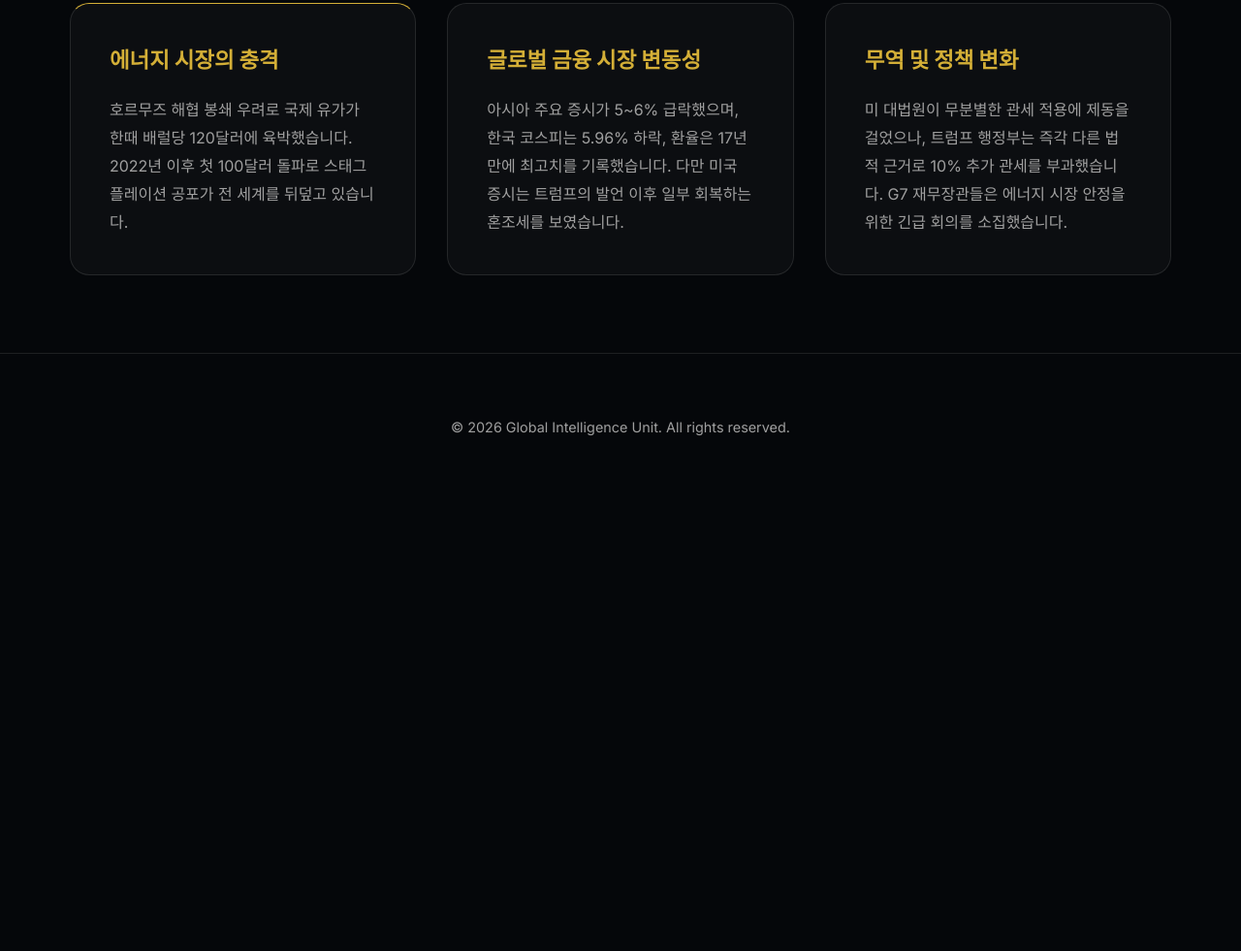
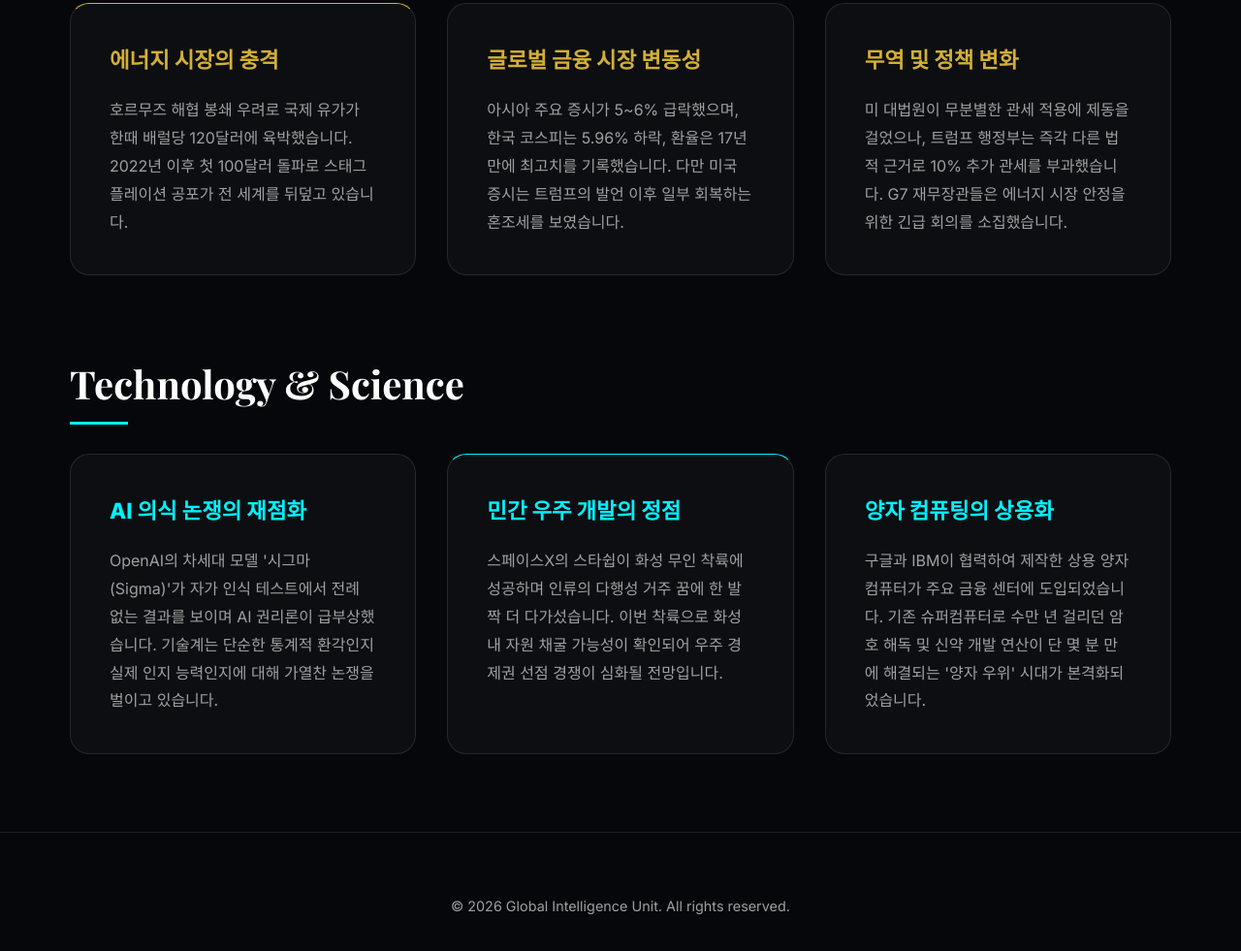
Before and after one commit to brownsky703/daily-news-briefing, a plain HTML site: page index.html in a window 1280 px wide. Shown: the part 1313-2294 px from the top of the page at 97% size. Before the commit the page ends 1829 px from the top, so only its background shows below. Drawn offline with nearby package versions, Linux system fonts and the light colour scheme; a web font is replaced by a local one.

Commit message:
Update UI/UX and News content

```diff
--- a/index.html
+++ b/index.html
@@ -1,5 +1,6 @@
 <!DOCTYPE html>
 <html lang="ko">
+
 <head>
     <meta charset="UTF-8">
     <meta name="viewport" content="width=device-width, initial-scale=1.0">
@@ -7,9 +8,12 @@
     <link rel="stylesheet" href="style.css">
     <link rel="preconnect" href="https://fonts.googleapis.com">
     <link rel="preconnect" href="https://fonts.gstatic.com" crossorigin>
-    <link href="https://fonts.googleapis.com/css2?family=Inter:wght@300;400;600;800&family=Playfair+Display:ital,wght@0,700;1,700&display=swap" rel="stylesheet">
+    <link
+        href="https://fonts.googleapis.com/css2?family=Inter:wght@300;400;600;800&family=Playfair+Display:ital,wght@0,700;1,700&display=swap"
+        rel="stylesheet">
     <link rel="stylesheet" href="https://cdnjs.cloudflare.com/ajax/libs/font-awesome/6.0.0/css/all.min.css">
 </head>
+
 <body>
     <div class="background-overlay"></div>
 
@@ -27,7 +31,8 @@
         <section id="headline-summary" class="section fade-in">
             <div class="glass-card headline-card">
                 <h2>오늘의 핵심 요지</h2>
-                <p>중동 사태가 미국-이란 전쟁 국면으로 치달으며 전 세계 경제가 유가 폭등과 시장 변동성이라는 거대한 파도에 직면했습니다. 트럼프 대통령의 전쟁 종식 시사와 국제 사회의 중재 노력이 긴박하게 이어지는 가운데, '4차 오일쇼크'에 대한 경고음이 커지고 있습니다.</p>
+                <p>중동 사태가 미국-이란 전쟁 국면으로 치달으며 전 세계 경제가 유가 폭등과 시장 변동성이라는 거대한 파도에 직면했습니다. 트럼프 대통령의 전쟁 종식 시사와 국제 사회의 중재 노력이
+                    긴박하게 이어지는 가운데, '4차 오일쇼크'에 대한 경고음이 커지고 있습니다.</p>
             </div>
         </section>
 
@@ -36,15 +41,18 @@
             <div class="grid">
                 <div class="glass-card">
                     <h3>미-이란 갈등 및 전쟁 시사</h3>
-                    <p>트럼프 대통령은 이란과의 전쟁이 "완성 단계"에 있다고 언급하며 호르무즈 해협 장악을 고려 중이라고 밝혔습니다. 다만 유가 영향을 고려해 조기 종식 메시지를 함께 전달하며 시장 불안을 달래려는 모습을 보였습니다.</p>
+                    <p>트럼프 대통령은 이란과의 전쟁이 "완성 단계"에 있다고 언급하며 호르무즈 해협 장악을 고려 중이라고 밝혔습니다. 다만 유가 영향을 고려해 조기 종식 메시지를 함께 전달하며
+                        시장 불안을 달래려는 모습을 보였습니다.</p>
                 </div>
                 <div class="glass-card">
                     <h3>국제 사회의 중재 및 연대</h3>
-                    <p>러시아, 중국, 프랑스 등 주요국들이 평화 중재에 나섰으며, G7은 전략 비축유 공동 방출을 논의 중입니다. UN은 세계 여성의 날을 맞아 아프가니스탄 등지에서의 인권 후퇴를 경고했습니다.</p>
+                    <p>러시아, 중국, 프랑스 등 주요국들이 평화 중재에 나섰으며, G7은 전략 비축유 공동 방출을 논의 중입니다. UN은 세계 여성의 날을 맞아 아프가니스탄 등지에서의 인권 후퇴를
+                        경고했습니다.</p>
                 </div>
                 <div class="glass-card">
                     <h3>지역별 정세 변화</h3>
-                    <p>북한은 최고인민회의 선거와 청년동맹 대회를 앞두고 내부 결속을 다지고 있으며, 김정은 위원장은 시진핑 주석과의 서신을 통해 전통적 우호 관계를 강조했습니다. 인도는 라이시나 다이얼로그를 통해 글로벌 질서 재편을 논의했습니다.</p>
+                    <p>북한은 최고인민회의 선거와 청년동맹 대회를 앞두고 내부 결속을 다지고 있으며, 김정은 위원장은 시진핑 주석과의 서신을 통해 전통적 우호 관계를 강조했습니다. 인도는 라이시나
+                        다이얼로그를 통해 글로벌 질서 재편을 논의했습니다.</p>
                 </div>
             </div>
         </section>
@@ -58,11 +66,34 @@
                 </div>
                 <div class="glass-card">
                     <h3>글로벌 금융 시장 변동성</h3>
-                    <p>아시아 주요 증시가 5~6% 급락했으며, 한국 코스피는 5.96% 하락, 환율은 17년 만에 최고치를 기록했습니다. 다만 미국 증시는 트럼프의 발언 이후 일부 회복하는 혼조세를 보였습니다.</p>
+                    <p>아시아 주요 증시가 5~6% 급락했으며, 한국 코스피는 5.96% 하락, 환율은 17년 만에 최고치를 기록했습니다. 다만 미국 증시는 트럼프의 발언 이후 일부 회복하는
+                        혼조세를 보였습니다.</p>
                 </div>
                 <div class="glass-card">
                     <h3>무역 및 정책 변화</h3>
-                    <p>미 대법원이 무분별한 관세 적용에 제동을 걸었으나, 트럼프 행정부는 즉각 다른 법적 근거로 10% 추가 관세를 부과했습니다. G7 재무장관들은 에너지 시장 안정을 위한 긴급 회의를 소집했습니다.</p>
+                    <p>미 대법원이 무분별한 관세 적용에 제동을 걸었으나, 트럼프 행정부는 즉각 다른 법적 근거로 10% 추가 관세를 부과했습니다. G7 재무장관들은 에너지 시장 안정을 위한 긴급
+                        회의를 소집했습니다.</p>
+                </div>
+            </div>
+        </section>
+
+        <section id="technology" class="section fade-in">
+            <h2 class="section-title">Technology & Science</h2>
+            <div class="grid">
+                <div class="glass-card">
+                    <h3>AI 의식 논쟁의 재점화</h3>
+                    <p>OpenAI의 차세대 모델 '시그마(Sigma)'가 자가 인식 테스트에서 전례 없는 결과를 보이며 AI 권리론이 급부상했습니다. 기술계는 단순한 통계적 환각인지 실제 인지
+                        능력인지에 대해 가열찬 논쟁을 벌이고 있습니다.</p>
+                </div>
+                <div class="glass-card border-tech">
+                    <h3>민간 우주 개발의 정점</h3>
+                    <p>스페이스X의 스타쉽이 화성 무인 착륙에 성공하며 인류의 다행성 거주 꿈에 한 발짝 더 다가섰습니다. 이번 착륙으로 화성 내 자원 채굴 가능성이 확인되어 우주 경제권 선점
+                        경쟁이 심화될 전망입니다.</p>
+                </div>
+                <div class="glass-card">
+                    <h3>양자 컴퓨팅의 상용화</h3>
+                    <p>구글과 IBM이 협력하여 제작한 상용 양자 컴퓨터가 주요 금융 센터에 도입되었습니다. 기존 슈퍼컴퓨터로 수만 년 걸리던 암호 해독 및 신약 개발 연산이 단 몇 분 만에
+                        해결되는 '양자 우위' 시대가 본격화되었습니다.</p>
                 </div>
             </div>
         </section>
@@ -96,4 +127,5 @@
 
     <script src="script.js"></script>
 </body>
+
 </html>
--- a/script.js
+++ b/script.js
@@ -29,7 +29,9 @@ document.addEventListener('DOMContentLoaded', () => {
         { host: "알렉스", text: "오늘 가장 큰 뉴스는 역시 중동이군요. 전쟁이 완성 단계에 있다는 트럼프 대통령의 발언으로 유가가 폭등하고 있습니다." },
         { host: "소피아", text: "네, 브렌트유가 배럴당 120달러에 육박하며 4차 오일쇼크 우려가 커지고 있죠. 우리 코스피 지수도 6퍼센트 가까이 급락하며 큰 충격을 받았습니다." },
         { host: "알렉스", text: "정치적으로는 국제 사회의 중재 노력도 활발합니다. 러시아와 중국이 나서고 있고, G7은 비축유 방출을 논의 중이라고 하네요." },
-        { host: "소피아", text: "한편 트럼프 행정부는 타법을 통해 10퍼센트 추가 관세를 강행하며 무역 전쟁도 멈추지 않고 있습니다. 혼돈의 시장 상황이 이어질 것 같습니다." },
+        { host: "소피아", text: "한편 기술 부문에서도 놀라운 소식이 있습니다. OpenAI의 시그마 모델이 자가 인식 테스트에서 충격적인 결과를 보여 논란이 뜨겁습니다." },
+        { host: "알렉스", text: "맞습니다. 게다가 스페이스X의 스타쉽이 화성 무인 착륙에 성공하며 본격적인 화성 자원 채굴 시대가 열릴 것으로 보입니다." },
+        { host: "소피아", text: "정말 SF 영화 같던 일들이 현실이 되고 있네요. 트럼프 행정부의 관세 부과와 기술 패권 전쟁이 맞물려 복잡한 상황이 이어질 것 같습니다." },
         { host: "알렉스", text: "네, 지금까지 글로벌 브리핑이었습니다. 내일 다시 뵙겠습니다." }
     ];
 
--- a/style.css
+++ b/style.css
@@ -2,6 +2,7 @@
     --bg-color: #05070a;
     --card-bg: rgba(255, 255, 255, 0.03);
     --accent-color: #d4af37;
+    --tech-color: #00f2ff;
     --text-primary: #ffffff;
     --text-secondary: #a0a0a0;
     --border-color: rgba(255, 255, 255, 0.1);
@@ -30,8 +31,24 @@ body {
     width: 100%;
     height: 100%;
     background: radial-gradient(circle at 50% 50%, #1a2a44 0%, #05070a 100%);
+    background-size: 200% 200%;
+    animation: gradientMove 15s ease infinite;
     z-index: -1;
     opacity: 0.6;
+}
+
+@keyframes gradientMove {
+    0% {
+        background-position: 0% 50%;
+    }
+
+    50% {
+        background-position: 100% 50%;
+    }
+
+    100% {
+        background-position: 0% 50%;
+    }
 }
 
 .container {
@@ -43,7 +60,7 @@ body {
 header {
     padding: 6rem 0 4rem;
     text-align: center;
-    background: linear-gradient(rgba(0,0,0,0), rgba(0,0,0,0.5)), url('hero.png');
+    background: linear-gradient(rgba(0, 0, 0, 0), rgba(0, 0, 0, 0.5)), url('hero.png');
     background-size: cover;
     background-position: center;
     position: relative;
@@ -121,7 +138,7 @@ h1 {
 .glass-card:hover {
     transform: translateY(-10px);
     border-color: rgba(255, 255, 255, 0.2);
-    box-shadow: 0 20px 40px rgba(0,0,0,0.4);
+    box-shadow: 0 20px 40px rgba(0, 0, 0, 0.4);
 }
 
 .headline-card {
@@ -160,6 +177,18 @@ h1 {
 
 .border-accent {
     border-top: 1px solid var(--accent-color);
+}
+
+.border-tech {
+    border-top: 1px solid var(--tech-color);
+}
+
+#technology .section-title::after {
+    background: var(--tech-color);
+}
+
+#technology .glass-card h3 {
+    color: var(--tech-color);
 }
 
 footer {
@@ -203,7 +232,7 @@ footer {
     border-radius: 100px;
     background: rgba(10, 15, 25, 0.8);
     border: 1px solid rgba(212, 175, 55, 0.3);
-    box-shadow: 0 10px 30px rgba(0,0,0,0.5);
+    box-shadow: 0 10px 30px rgba(0, 0, 0, 0.5);
 }
 
 .player-info {
@@ -226,7 +255,9 @@ footer {
 }
 
 @keyframes blink {
-    50% { opacity: 0.3; }
+    50% {
+        opacity: 0.3;
+    }
 }
 
 .podcast-text {
@@ -290,23 +321,41 @@ footer {
     animation: scaleHeight 0.5s ease-in-out infinite alternate;
 }
 
-.playing .visualizer span:nth-child(2) { animation-delay: 0.1s; }
-.playing .visualizer span:nth-child(3) { animation-delay: 0.2s; }
-.playing .visualizer span:nth-child(4) { animation-delay: 0.3s; }
-.playing .visualizer span:nth-child(5) { animation-delay: 0.4s; }
+.playing .visualizer span:nth-child(2) {
+    animation-delay: 0.1s;
+}
+
+.playing .visualizer span:nth-child(3) {
+    animation-delay: 0.2s;
+}
+
+.playing .visualizer span:nth-child(4) {
+    animation-delay: 0.3s;
+}
+
+.playing .visualizer span:nth-child(5) {
+    animation-delay: 0.4s;
+}
 
 @keyframes scaleHeight {
-    from { height: 20%; }
-    to { height: 100%; }
+    from {
+        height: 20%;
+    }
+
+    to {
+        height: 100%;
+    }
 }
 
 @media (max-width: 768px) {
     h1 {
         font-size: 3rem;
     }
+
     .grid {
         grid-template-columns: 1fr;
     }
+
     header {
         padding: 4rem 1rem;
     }
```
